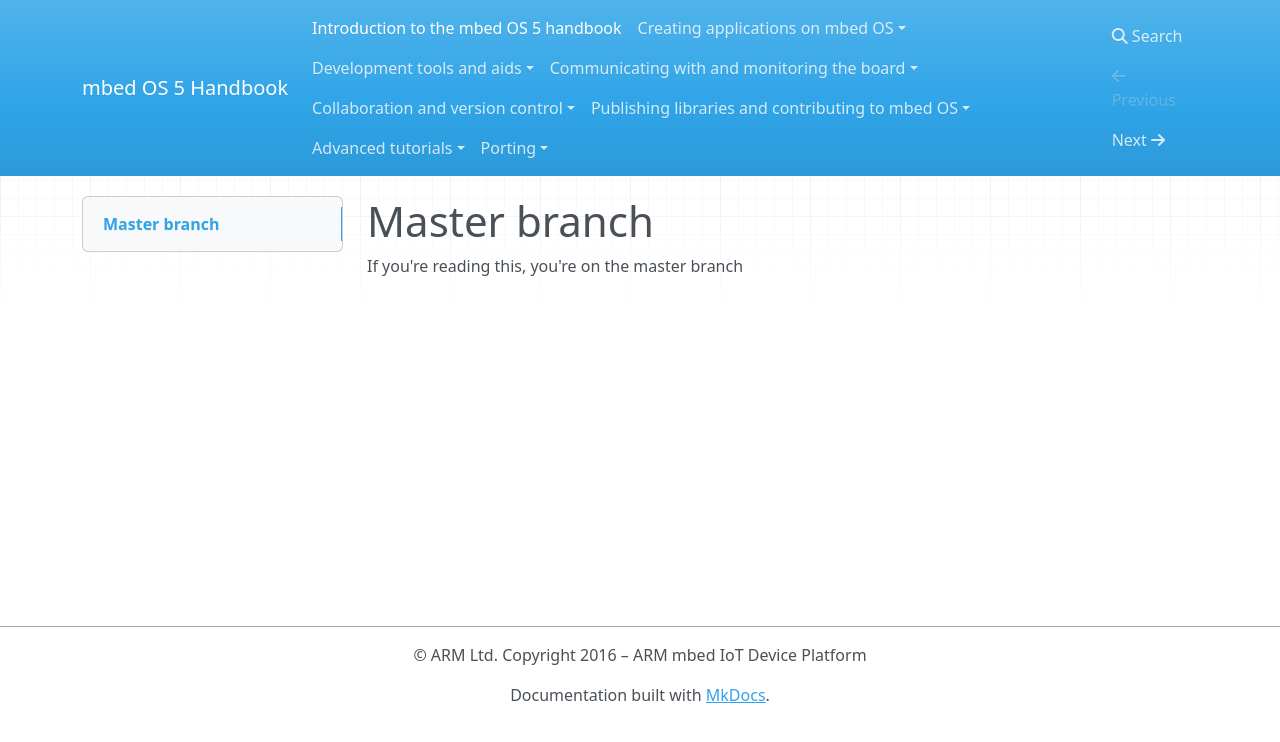
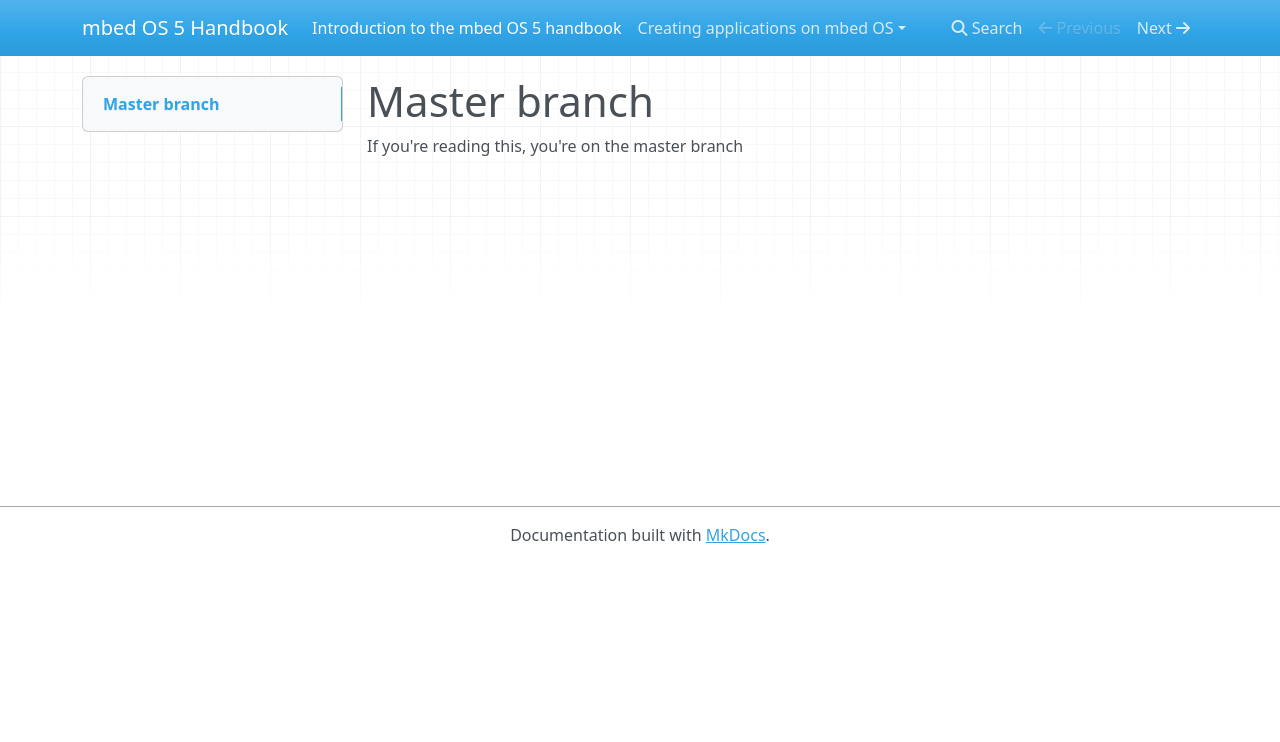
Before and after one commit to iriark01/versioning_docs, an MkDocs documentation site: the page built from docs/index.md, in a window 1280 px wide. Shown: the top 742 px of the page. Built offline with MkDocs 1.6.1, drawn with Linux system fonts in a browser that asks for light colours; nearby versions of some CDN libraries; old or Windows-style settings are respelled for this version of MkDocs; part of the change alters nothing that is shown.

Commit message:
Way too long to build

```diff
--- a/mkdocs.yml
+++ b/mkdocs.yml
@@ -7,39 +7,3 @@ pages:
 - ['getting_started/first_program.md', 'Creating applications on mbed OS', 'Introduction']
 - ['getting_started/blinky_cli.md', 'Creating applications on mbed OS', 'First application on mbed CLI']
 - ['getting_started/blinky_compiler.md', 'Creating applications on mbed OS', 'First application on mbed Online Compiler']
-- ['APIs/intro.md', 'Creating applications on mbed OS', 'Writing your own applications']
-- ['getting_started/flow_control.md', 'Creating applications on mbed OS', 'Application flow control and task management']
-- ['dev_tools/options.md', 'Development tools and aids', 'Development tool options']
-- ['dev_tools/cli.md', 'Development tools and aids', 'mbed CLI']
-- ['dev_tools/online_comp.md', 'Development tools and aids', 'mbed Online Compiler']
-- ['dev_tools/third_party.md', 'Development tools and aids', 'Third party development tools']
-- ['getting_started/mbed_interface.md', 'Communicating with and monitoring the board', 'The mbed interface']
-- ['getting_started/what_need.md', 'Communicating with and monitoring the board', 'The Windows serial driver']
-- ['getting_started/serial_communication.md', 'Communicating with and monitoring the board', 'Getting the most out of the USB connection']
-- ['collab/collab_intro.md', 'Collaboration and version control', 'Introduction']
-- ['collab/versions.md', 'Collaboration and version control', 'Version control']
-- ['collab/pull_requests.md', 'Collaboration and version control', 'Pull requests']
-- ['collab/publishing_code.md', 'Collaboration and version control', 'Publishing code']
-- ['collab/mult_auth.md', 'Collaboration and version control', 'Multiple authors']
-- ['cont/contributing.md', 'Publishing libraries and contributing to mbed OS', 'Contribution and publishing guide']
-- ['cont/design_guidelines.md', 'Publishing libraries and contributing to mbed OS', 'Design guidelines']
-- ['cont/code_style.md', 'Publishing libraries and contributing to mbed OS', 'Code style guide']
-- ['cont/adding_exporters.md', 'Publishing libraries and contributing to mbed OS', 'Adding exporters']
-- ['advanced/intro.md', 'Advanced tutorials', 'Introduction to the advanced tutorials']
-- ['advanced/DAP.md', 'Advanced tutorials', 'CMSIS-DAP and DAPLink']
-- ['advanced/config_system.md', 'Advanced tutorials', 'Compile time configuration']
-- ['advanced/mbed_targets.md', 'Advanced tutorials', 'Adding and configuring targets']
-- ['advanced/mbedignore.md', 'Advanced tutorials', 'Ignoring mbed build files']
-- ['advanced/toolchain_profiles.md', 'Advanced tutorials', 'Toolchain profiles']
-- ['advanced/debugging.md', 'Advanced tutorials', 'Debugging']
-- ['advanced/testing.md', 'Advanced tutorials', 'Testing']
-- ['concepts/thread_safety.md', 'Advanced tutorials', 'Thread safety']
-- ['concepts/memory_model.md', 'Advanced tutorials', 'Memory model']
-- ['concepts/memap.md', 'Advanced tutorials', 'memap - static memory map analysis']
-- ['advanced/runtime_stats.md', 'Advanced tutorials', 'Runtime statistics']
-- ['advanced/runtime_mem_trace.md', 'Advanced tutorials', 'Runtime memory tracing']
-- ['advanced/porting_guide.md', 'Porting', 'Adding target support to mbed OS 5']
-- ['advanced/MINAR_migration.md', 'Porting', 'Migrating from mbed OS 3 - MINAR']
-- ['advanced/tls_porting.md', 'Porting', 'mbed TLS on mbed OS']
-
-copyright: © ARM Ltd. Copyright 2016 – ARM mbed IoT Device Platform
```
